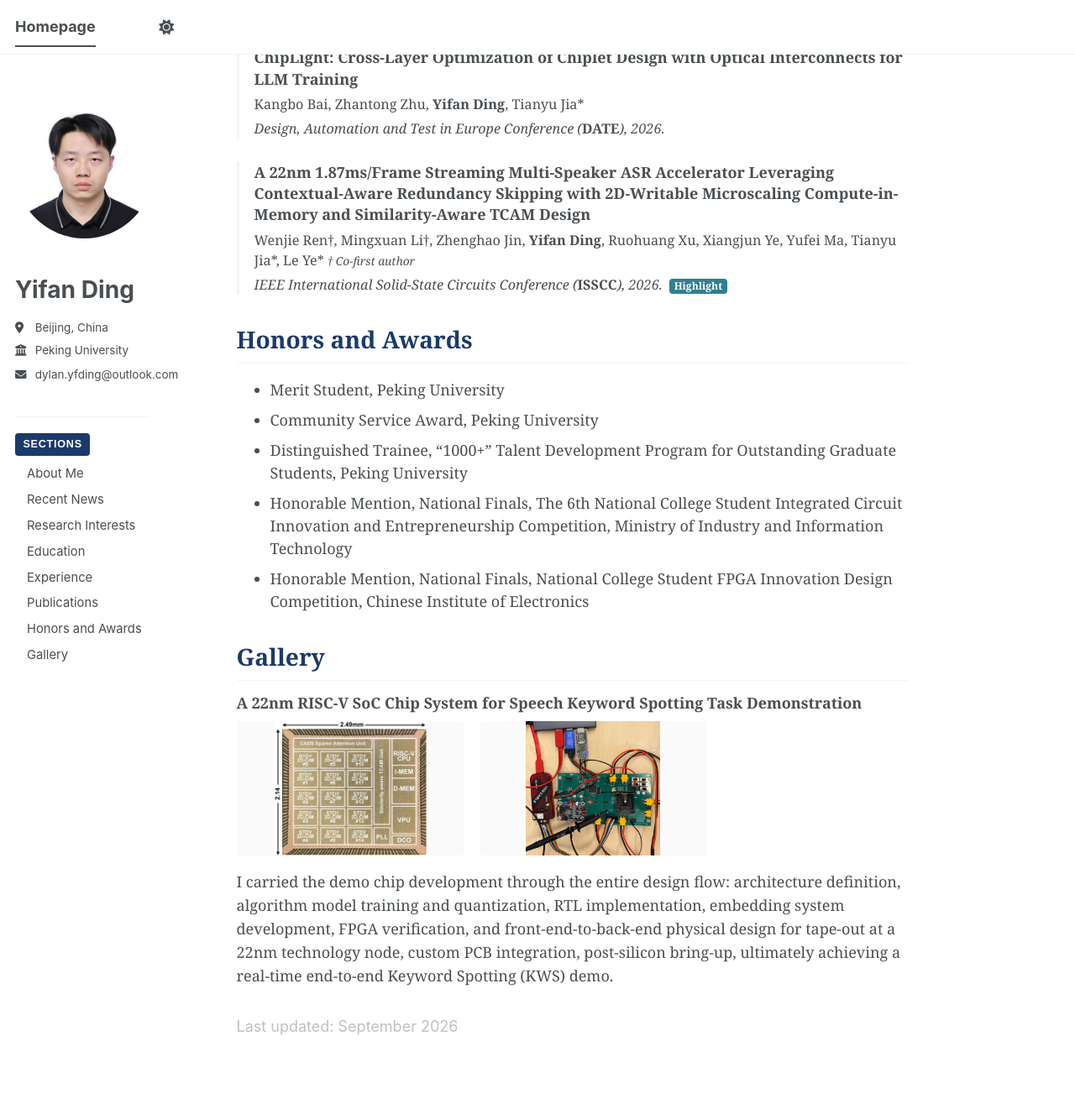
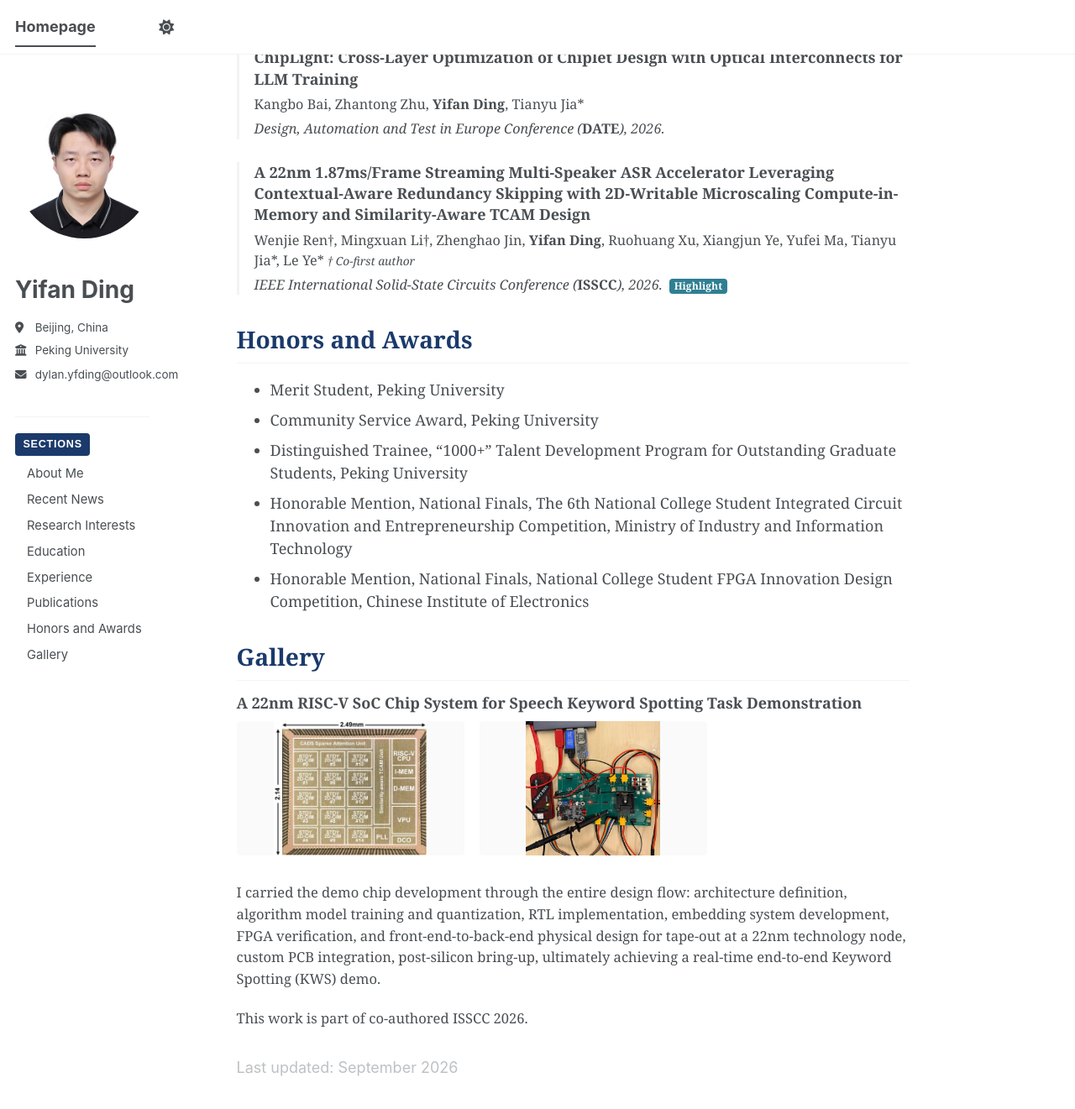
Before and after one commit to DylanDing54/DylanDing54.github.io, a Jekyll site: the page built from _pages/about.md, in a window 1280 px wide and 1400 px high, scrolled down 1586 px. Shown: the top 1321 px of the window at 84% size. Built offline with Jekyll 4.4.1, drawn with Linux system fonts in a browser that asks for light colours; a style sheet for code colours, icons or effects is not loaded.

Commit message:
Add an attribution line under the gallery description
Co-Authored-By: Claude Code <noreply@anthropic.com>

```diff
--- a/_data/gallery.yml
+++ b/_data/gallery.yml
@@ -23,3 +23,4 @@
     front-end-to-back-end physical design for tape-out at a 22nm technology
     node, custom PCB integration, post-silicon bring-up, ultimately achieving
     a real-time end-to-end Keyword Spotting (KWS) demo.
+  note: "This work is part of co-authored ISSCC 2026."
--- a/_pages/about.md
+++ b/_pages/about.md
@@ -108,7 +108,7 @@ Gallery
     </figure>
   {% endfor %}
   </div>
-  {% if entry.description %}<p class="gallery-entry-desc">{{ entry.description }}</p>{% endif %}
+  {% if entry.description %}<div class="gallery-entry-desc">{{ entry.description | markdownify }}{% if entry.note %}<p class="gallery-entry-note">{{ entry.note }}</p>{% endif %}</div>{% endif %}
 </div>
 {% endfor %}
 
--- a/_sass/layout/_custom.scss
+++ b/_sass/layout/_custom.scss
@@ -562,3 +562,10 @@ html[data-theme="dark"] .publication-title a {
         text-decoration-color: #7fb3d5;
     }
 }
+
+/* Second, standalone line under a gallery description. */
+.gallery-entry-note {
+    margin: 0.6em 0 0;
+    font-size: 0.88em;
+    color: var(--global-fig-caption-color);
+}
```
